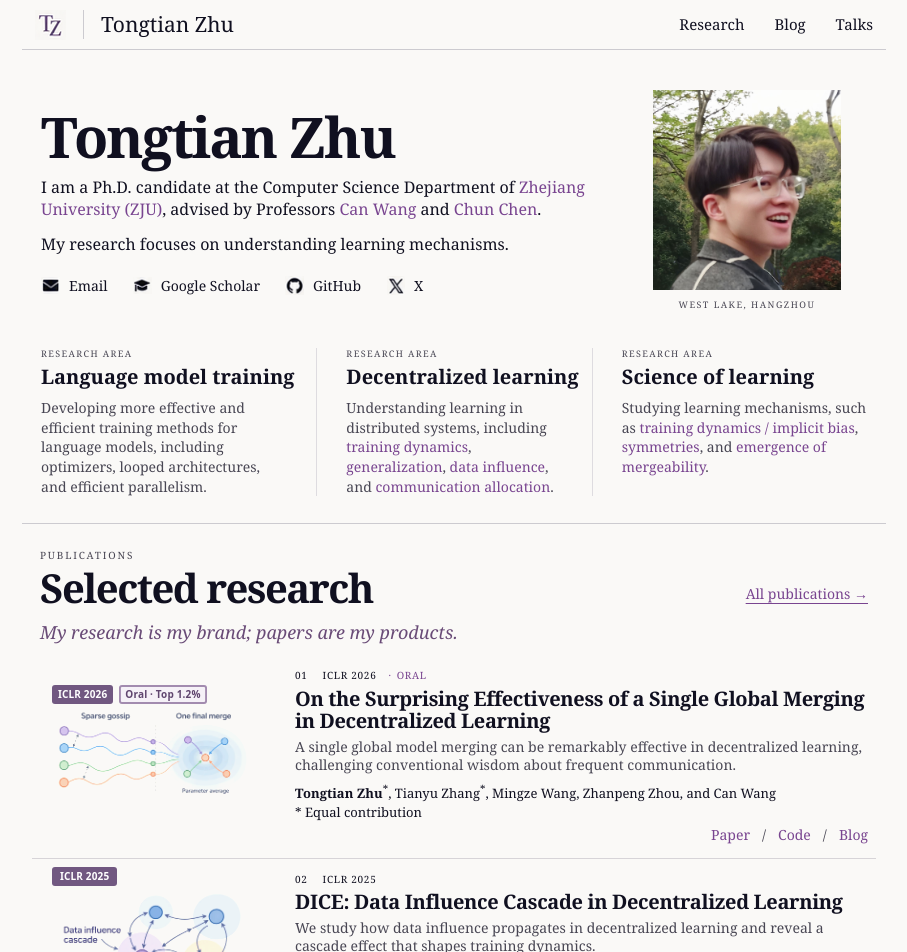
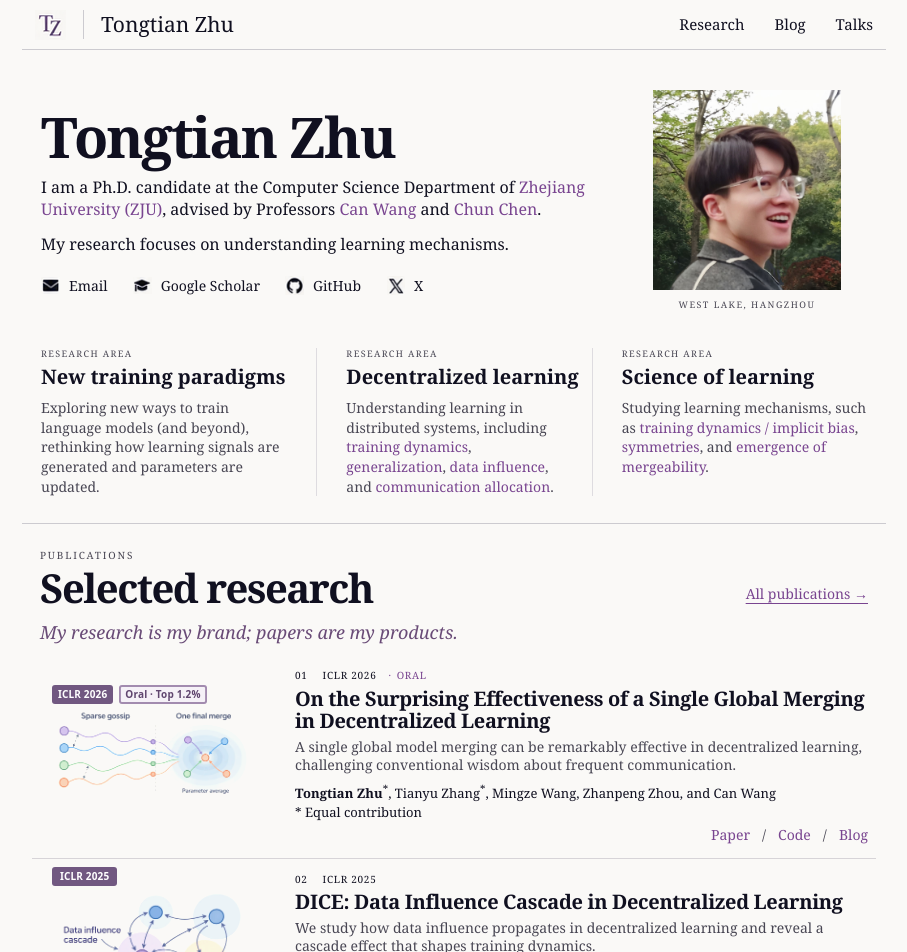
Before and after one commit to Raiden-Zhu/Raiden-Zhu.github.io, a Jekyll site: the page built from _pages/about.md, in a window 1280 px wide. Shown: the top 952 px of the page, without its empty margins (186-1093 px from the left). Built offline with Jekyll 4.4.1, drawn with Linux system fonts in a browser that asks for light colours.

Commit message:
Update research focus

```diff
--- a/_pages/about.md
+++ b/_pages/about.md
@@ -22,7 +22,7 @@ permalink: /
     </figure>
   </section>
   <section class="research-areas" aria-label="Research interests">
-    <div class="area"><p class="eyebrow">Research area</p><h2>Language model training</h2><p>Developing more effective and efficient training methods for language models, including optimizers, looped architectures, and efficient parallelism.</p></div>
+    <div class="area"><p class="eyebrow">Research area</p><h2>New training paradigms</h2><p>Exploring new ways to train language models (and beyond), rethinking how learning signals are generated and parameters are updated.</p></div>
     <div class="area"><p class="eyebrow">Research area</p><h2>Decentralized learning</h2><p>Understanding learning in distributed systems, including <a href="https://arxiv.org/abs/2306.02913">training dynamics</a>, <a href="https://arxiv.org/abs/2206.12680">generalization</a>, <a href="https://openreview.net/forum?id=2TIYkqieKw">data influence</a>, and <a href="https://openreview.net/forum?id=lWGMbJRCtQ">communication allocation</a>.</p></div>
     <div class="area"><p class="eyebrow">Research area</p><h2>Science of learning</h2><p>Studying learning mechanisms, such as <a href="https://arxiv.org/abs/2306.02913">training dynamics / implicit bias</a>, <a href="https://arxiv.org/abs/2406.09189">symmetries</a>, and <a href="https://openreview.net/forum?id=lWGMbJRCtQ">emergence of mergeability</a>.</p></div>
   </section>
```
